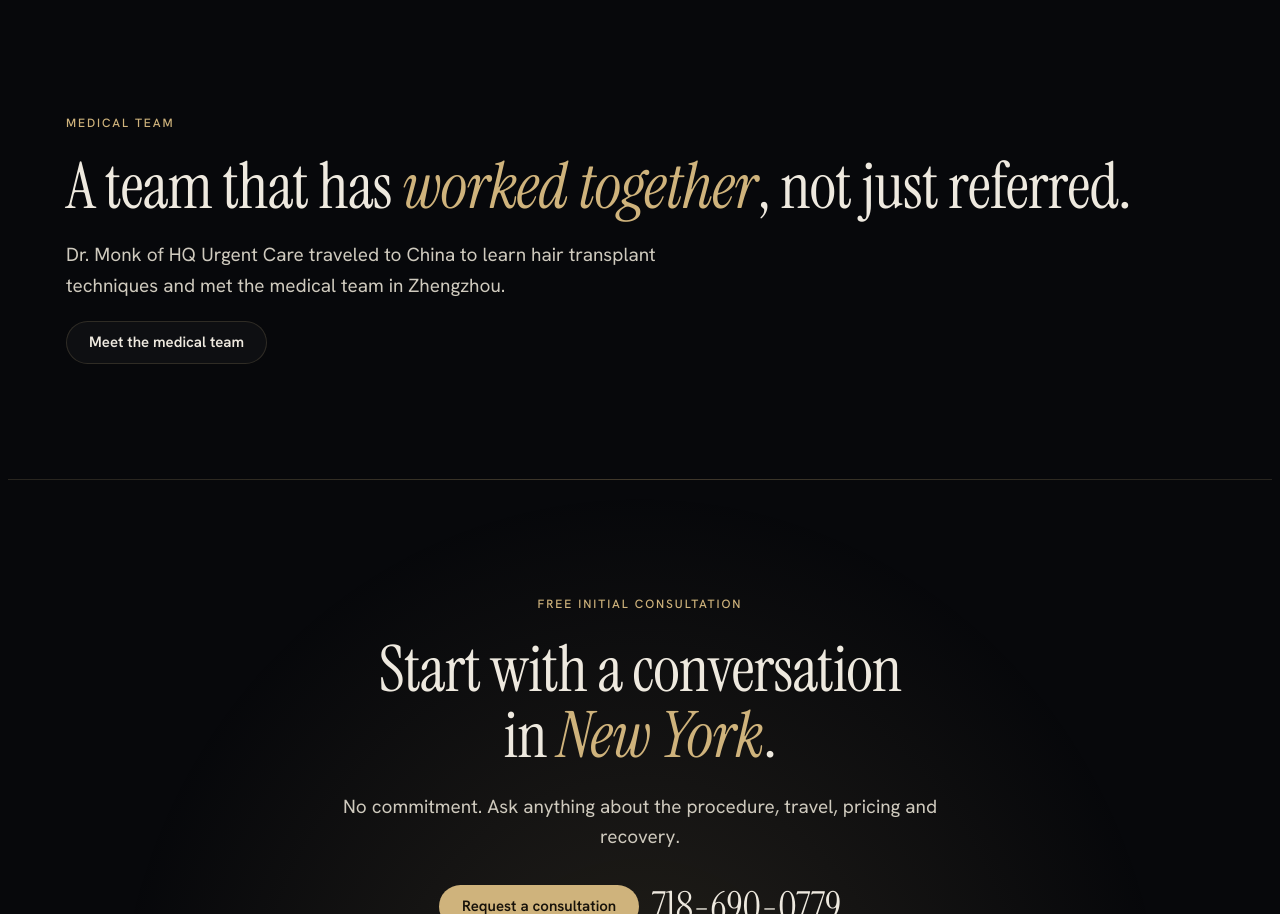
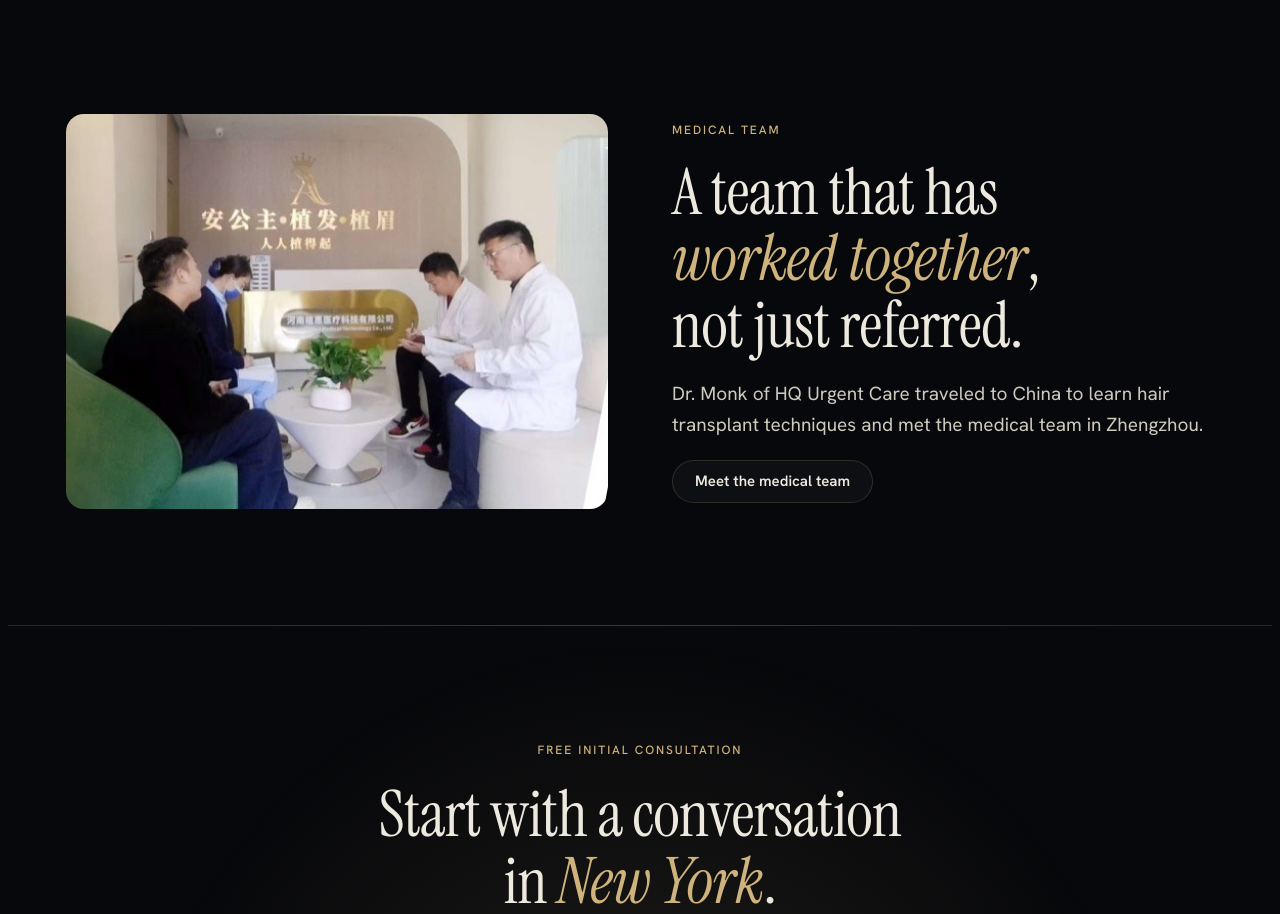
Before and after one commit to c2-code/Ann-Hair-Transplant, a plain HTML site: page index.html in a window 1280 px wide. Shown: the part 3572-4486 px from the top of the page. Drawn offline with Linux system fonts and the light colour scheme.

Commit message:
Feature clinic team photo on homepage

```diff
--- a/index.html
+++ b/index.html
@@ -197,6 +197,9 @@ td:first-child{color:var(--fg);font-weight:500}
 .person .ph{aspect-ratio:4/5;min-height:0}
 .person{display:flex;flex-direction:column;gap:12px}
 .clinic-media{display:grid;grid-template-columns:repeat(2,minmax(0,1fr));gap:22px;max-width:850px}.clinic-media figure{margin:0}.clinic-media video{display:block;width:100%;max-height:560px;background:#151926;border-radius:16px}.clinic-media figcaption{margin-top:10px;color:var(--muted);font-size:14px}.clinic-collage{display:block;width:100%;max-width:850px;height:auto;border-radius:16px}@media(max-width:600px){.clinic-media{grid-template-columns:1fr}}
+.home-team{display:grid;grid-template-columns:minmax(0,1fr) minmax(0,1fr);align-items:center;gap:clamp(28px,5vw,72px)}
+.home-team img{display:block;width:100%;aspect-ratio:4/3;object-fit:cover;border-radius:18px}
+@media(max-width:760px){.home-team{grid-template-columns:1fr}}
 .clinic-signage{margin:0;max-width:850px}
 .clinic-signage img{display:block;width:100%;height:auto;border-radius:16px}
 .clinic-signage figcaption{margin-top:10px;color:var(--muted);font-size:14px}
@@ -426,7 +429,8 @@ footer{border-top:1px solid var(--line);padding-block:64px 120px;background:#050
   </section>
 
   <section style="padding-top:0">
-    <div class="wrap">
+    <div class="wrap home-team">
+      <img src="assets/ann-team-meeting.jpg" alt="The ANN team meeting at the clinic in China" width="530" height="395" loading="lazy">
       <div class="stack">
         <span class="eyebrow">Medical team</span>
         <h2>A team that has <em>worked together</em>, not just referred.</h2>
```
Also changed, not shown: assets/ann-team-meeting.jpg (added).
